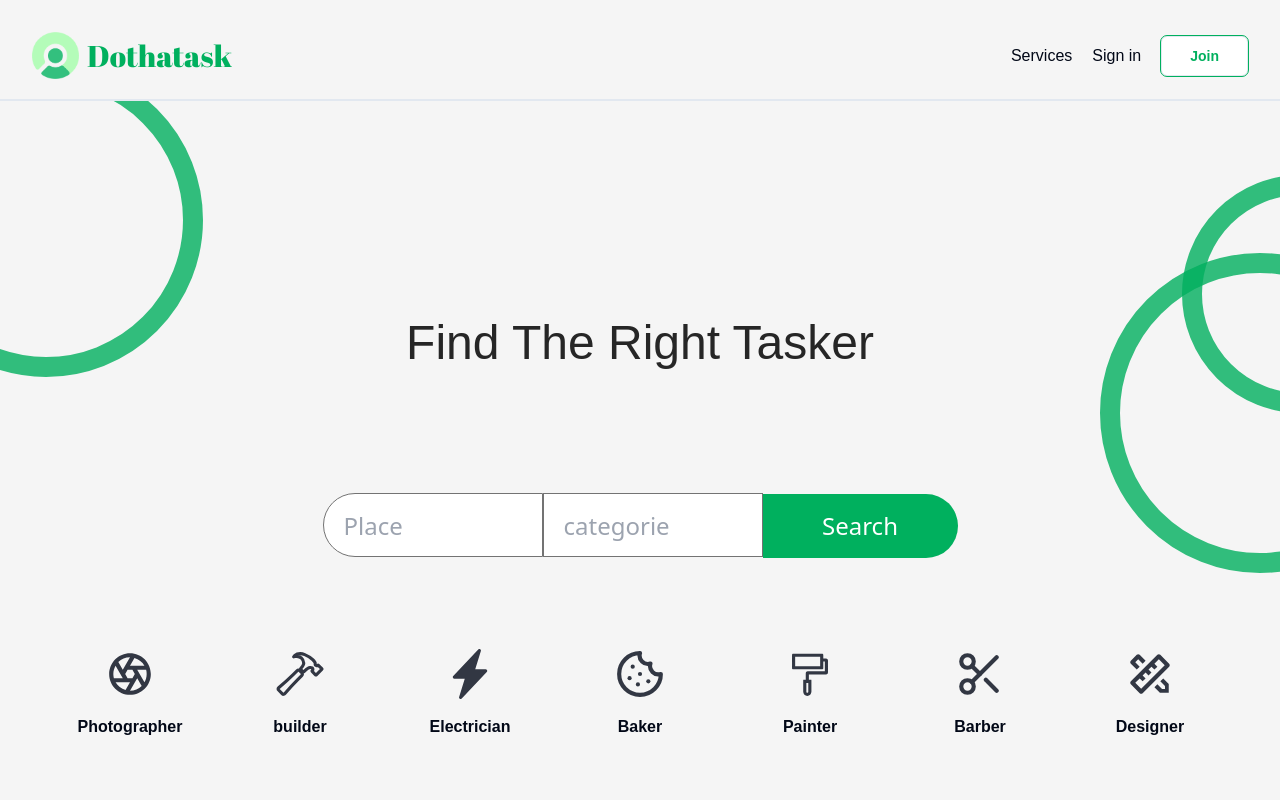
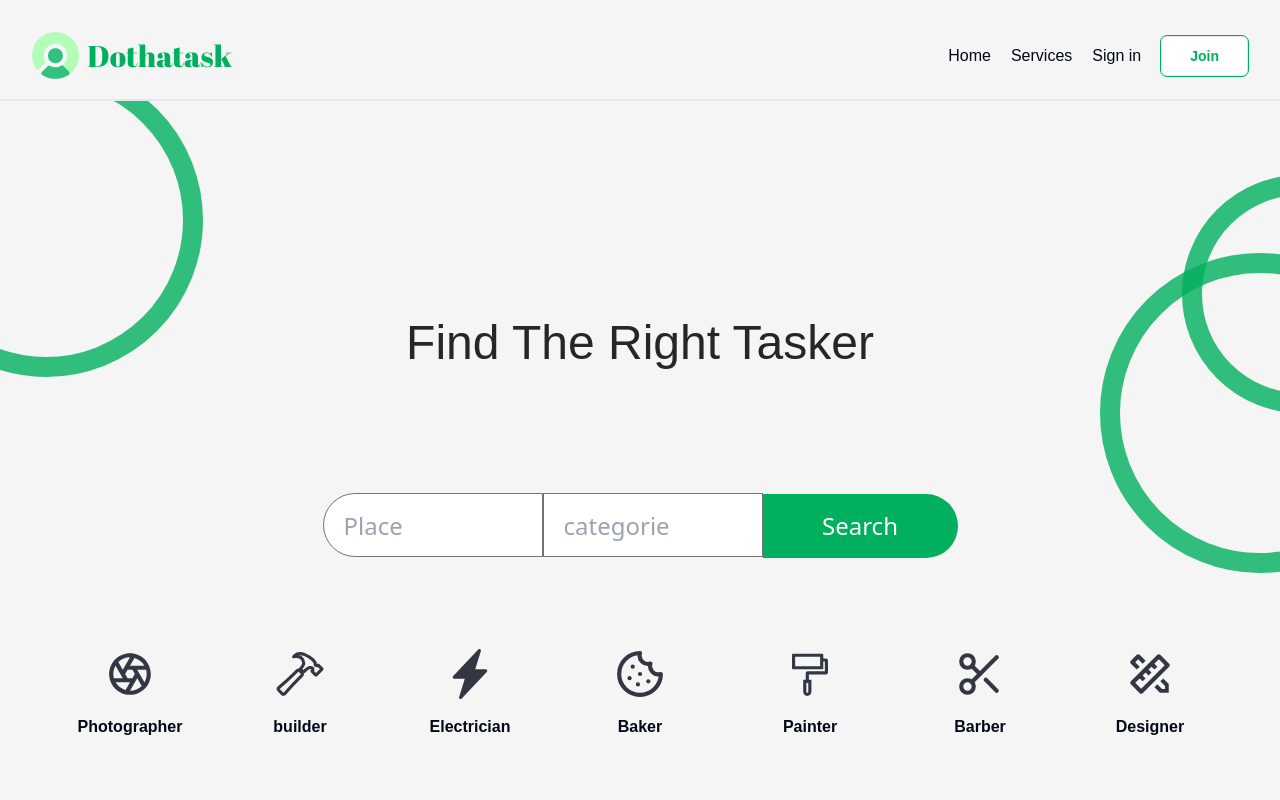
Before and after one commit to OthmanSALAHI/frontend-dothatask, a React (Vite) app: page / in a window 1280 px wide. Shown: the top 800 px of the page. Built offline with nearby package versions, Linux system fonts and the light colour scheme.

Commit message:
Add Home link to Navbar

```diff
--- a/src/components/header/Navbar.jsx
+++ b/src/components/header/Navbar.jsx
@@ -24,6 +24,13 @@ export const Navbar = () => {
           className={`flex sm:flex w-[100%] pt-5 sm:pt-0 sm:w-fit justify-around ${open ? "" : "hidden"
             }`}>
           <ul className="flex gap-5 font-500 items-center">
+            <li>
+              <Link to="/">
+                <span className="hover:text-do_green transition-all">
+                  Home
+                </span>
+              </Link>
+            </li>
             <li>
               <Link to="/services">
                 <span className="hover:text-do_green transition-all">
```
